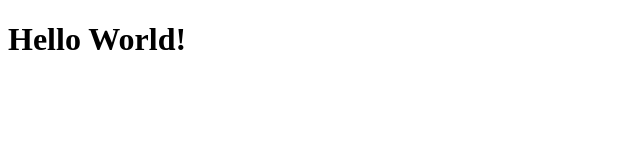
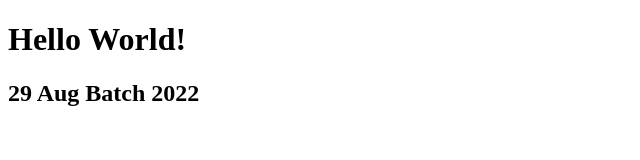
Before and after one commit to its-mohd-kaif/git-basic, a plain HTML site: page index.html in a window 1280 px wide. Shown: the whole page, without its empty margins (0-640 px from the left). Drawn offline with Linux system fonts and the light colour scheme.

Commit message:
second commit

```diff
--- a/index.html
+++ b/index.html
@@ -8,5 +8,6 @@
 </head>
 <body>
     <h1>Hello World!</h1>
+    <h2>29 Aug Batch 2022</h2>
 </body>
 </html>
```
